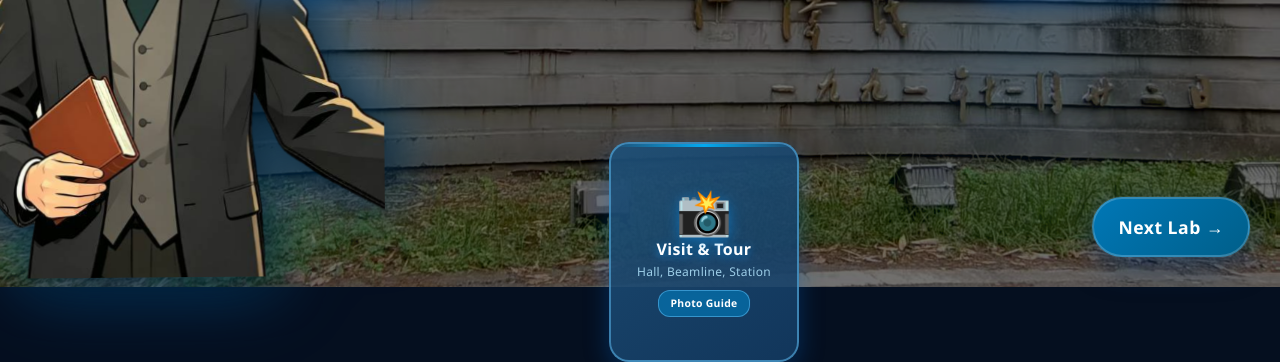
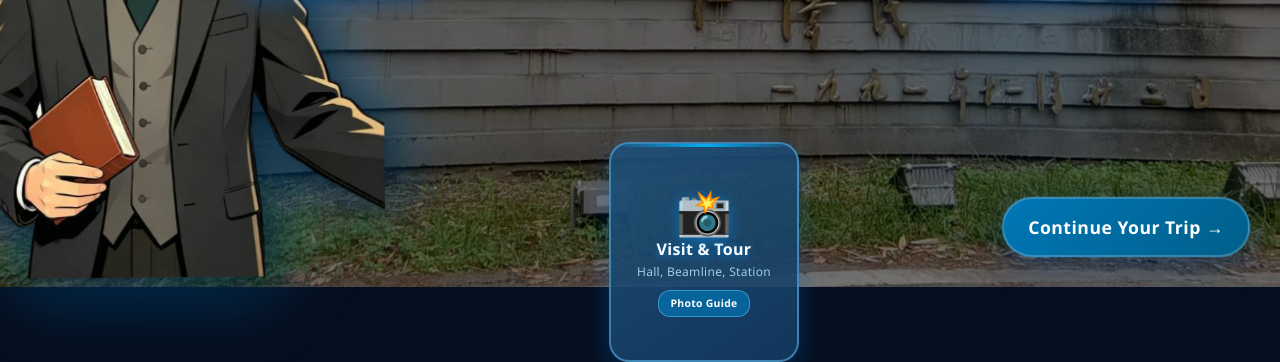
Before and after one commit to Lovermissing/radiation, a website: page index.html in a window 1280 px wide. Shown: the part 513-875 px from the top of the page. Drawn offline with Linux system fonts and the light colour scheme.

Commit message:
Update index.html

```diff
--- a/index.html
+++ b/index.html
@@ -329,7 +329,7 @@
 
     <!-- Next Lab Button -->
     <div class="next-lab-btn" id="nextLabBtn">
-        <span>Next Lab →</span>
+        <span>Continue Your Trip →</span>
     </div>
 
     <script>
```
